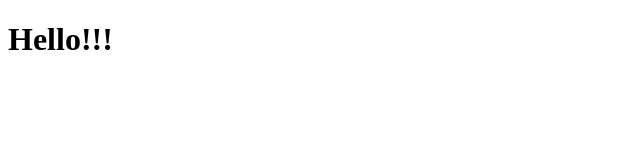
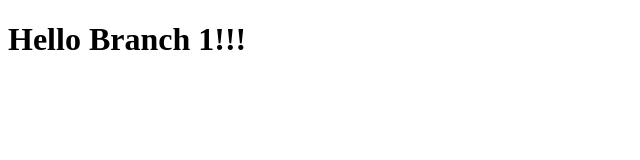
Before and after one commit to OlenaPauk/GitCommandsTest, a plain HTML site: page index.html in a window 1280 px wide. Shown: the whole page, without its empty margins (0-640 px from the left). Drawn offline with Linux system fonts and the light colour scheme.

Commit message:
new branch

```diff
--- a/index.html
+++ b/index.html
@@ -7,7 +7,7 @@
     <title>Document</title>
 </head>
 <body>
-    <h1>Hello!!!
+    <h1>Hello Branch 1!!!
     </h1>
 </body>
 </html>
```
